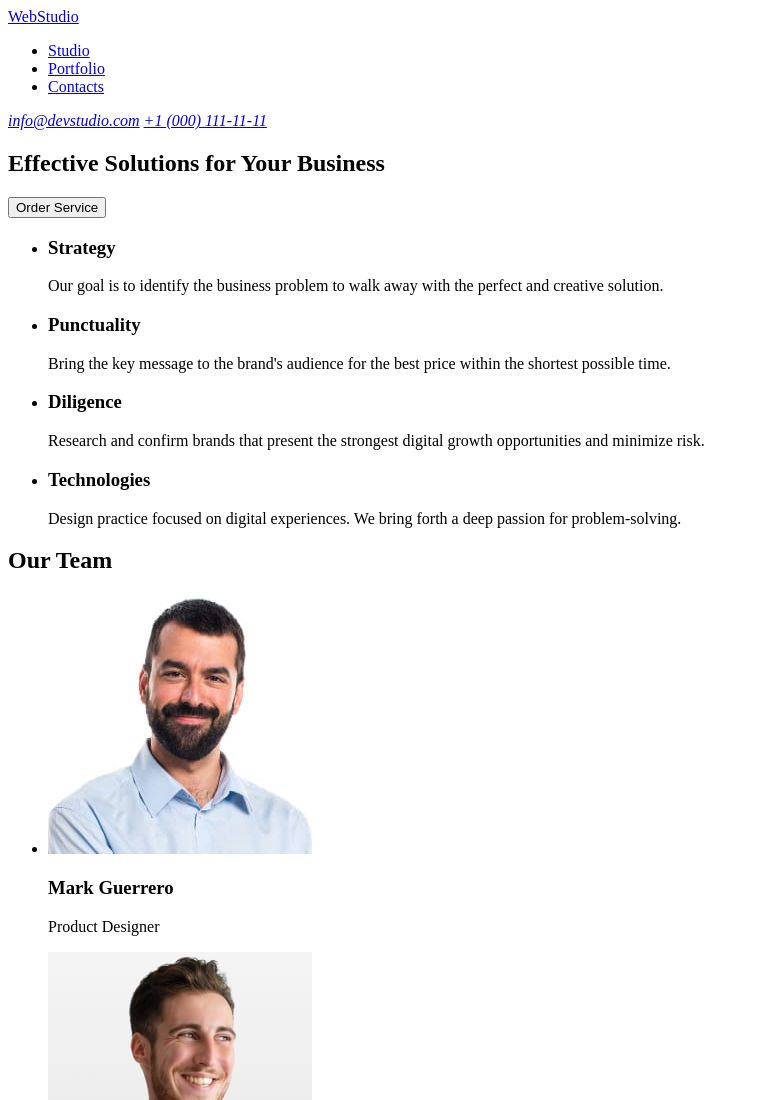
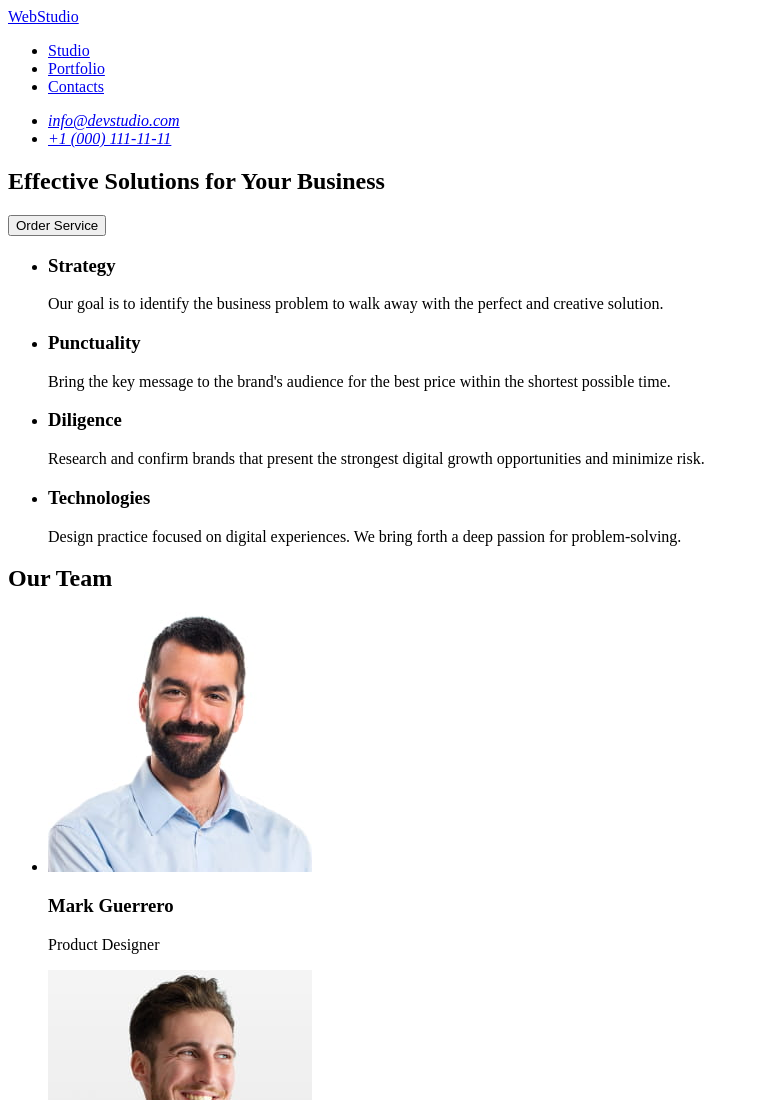
Before and after one commit to theRealGetman/goit-markup-hw-01, a plain HTML site: page index.html in a window 1280 px wide. Shown: the top 1100 px of the page, without its empty margins (0-759 px from the left). Drawn offline with Linux system fonts and the light colour scheme.

Commit message:
Contacts fix

```diff
--- a/index.html
+++ b/index.html
@@ -19,8 +19,10 @@
             </ul>
         </nav>
         <address>
-            <a href="mailto:info@devstudio.com">info@devstudio.com</a>
-            <a href="tel:+110001111111">+1 (000) 111-11-11</a>
+            <ul>
+                <li><a href="mailto:info@devstudio.com">info@devstudio.com</a></li>
+                <li><a href="tel:+110001111111">+1 (000) 111-11-11</a></li>
+            </ul>
         </address>
     </header>
     <!-- #endregion -->
```
